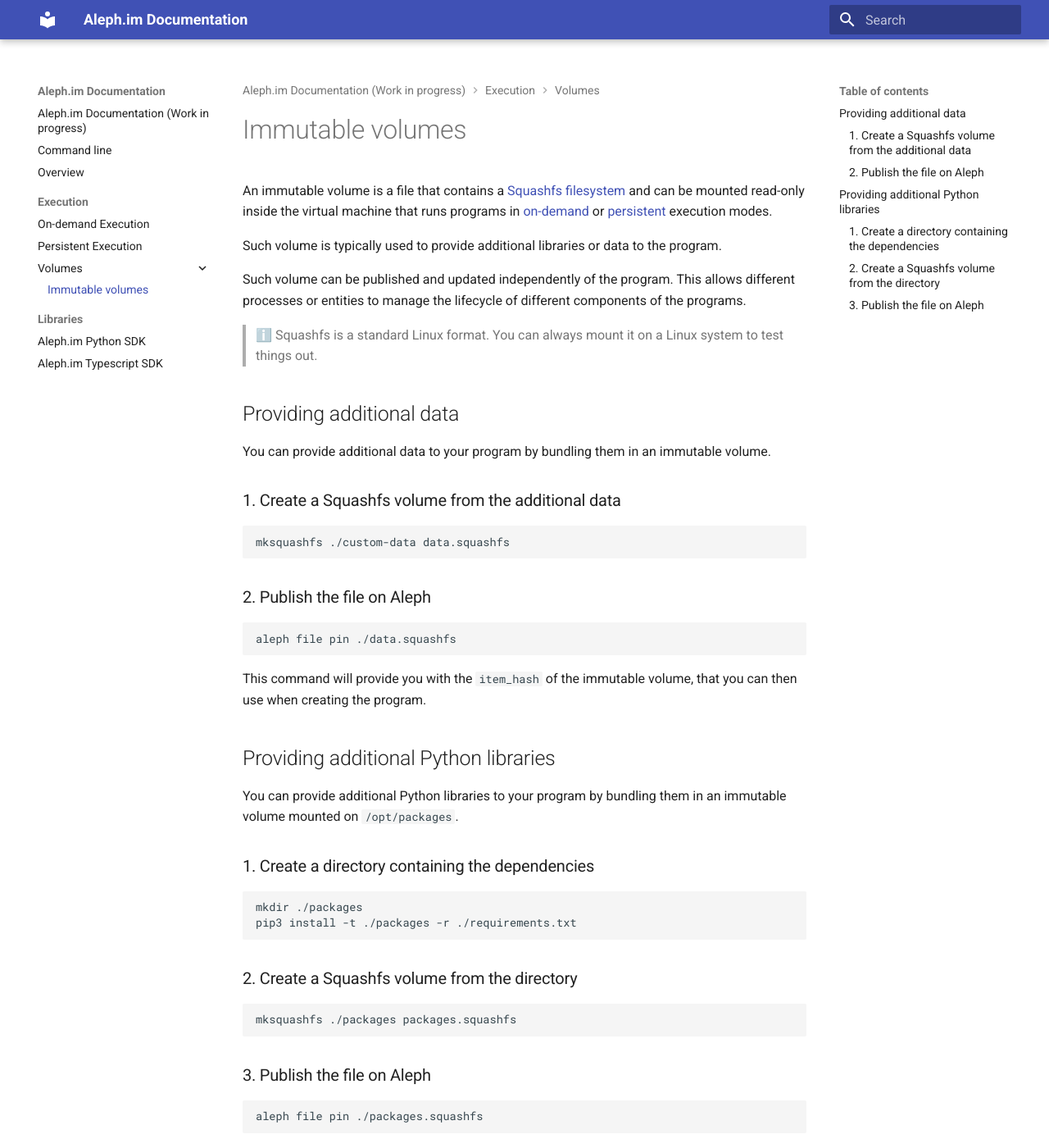
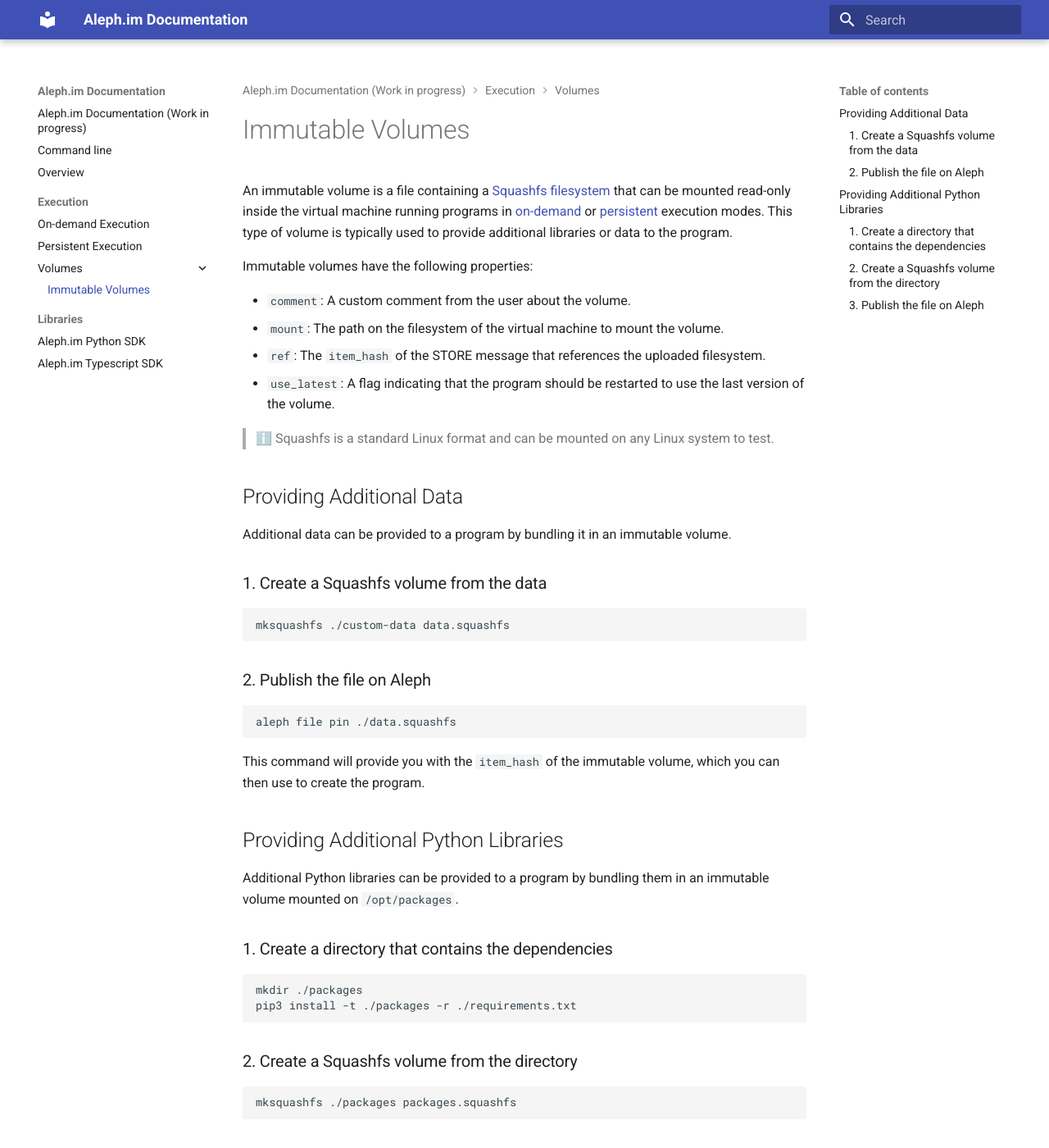
Before and after one commit to aleph-im/aleph-docs, an MkDocs documentation site: the page built from docs/execution/volumes/immutable.md, in a window 1280 px wide and 1400 px high. Shown: the whole window at 82% size. Built offline with MkDocs 1.6.1 and Material for MkDocs 9.7.7, drawn with Linux system fonts in a browser that asks for light colours; some of the changed text lies outside the part shown.

Commit message:
Doc: Add immutable properties and improve text

````diff
--- a/docs/execution/volumes/immutable.md
+++ b/docs/execution/volumes/immutable.md
@@ -1,19 +1,24 @@
-# Immutable volumes
+# Immutable Volumes
 
-An immutable volume is a file that contains a [Squashfs filesystem](https://www.kernel.org/doc/html/latest/filesystems/squashfs.html) and can be mounted read-only inside the virtual machine that runs programs in [on-demand](../on_demand.md) or [persistent](../persistent.md) execution modes.
+An immutable volume is a file containing
+a [Squashfs filesystem](https://www.kernel.org/doc/html/latest/filesystems/squashfs.html) that can be mounted read-only
+inside the virtual machine running programs in [on-demand](../on_demand.md) or [persistent](../persistent.md) execution
+modes. This type of volume is typically used to provide additional libraries or data to the program.
 
-Such volume is typically used to provide additional libraries or data to the program.
+Immutable volumes have the following properties:
 
-Such volume can be published and updated independently of the program. This allows different processes or entities
-to manage the lifecycle of different components of the programs.
+- `comment`: A custom comment from the user about the volume.
+- `mount`: The path on the filesystem of the virtual machine to mount the volume.
+- `ref`: The `item_hash` of the STORE message that references the uploaded filesystem.
+- `use_latest`: A flag indicating that the program should be restarted to use the last version of the volume.
 
-> ℹ️ Squashfs is a standard Linux format. You can always mount it on a Linux system to test things out.
+> ℹ️ Squashfs is a standard Linux format and can be mounted on any Linux system to test.
 
-## Providing additional data
+## Providing Additional Data
 
-You can provide additional data to your program by bundling them in an immutable volume.
+Additional data can be provided to a program by bundling it in an immutable volume.
 
-### 1. Create a Squashfs volume from the additional data
+### 1. Create a Squashfs volume from the data
 
 ```shell
 mksquashfs ./custom-data data.squashfs
@@ -25,14 +30,15 @@
 aleph file pin ./data.squashfs
 ```
 
-This command will provide you with the `item_hash` of the immutable volume,
-that you can then use when creating the program.
+This command will provide you with the `item_hash` of the immutable volume, which you can then use to create the
+program.
 
-## Providing additional Python libraries
+## Providing Additional Python Libraries
 
-You can provide additional Python libraries to your program by bundling them in an immutable volume mounted on `/opt/packages`.
+Additional Python libraries can be provided to a program by bundling them in an immutable volume mounted
+on `/opt/packages`.
 
-### 1. Create a directory containing the dependencies
+### 1. Create a directory that contains the dependencies
 
 ```shell
 mkdir ./packages
@@ -51,7 +57,5 @@
 aleph file pin ./packages.squashfs
 ```
 
-This command will provide you with the `item_hash` of the immutable volume,
-that you can then use when creating the program.
-
-[//]: # (## Providing additional Node libraries)
+This command will provide you with the `item_hash` of the immutable volume, which you can then use to create the
+program.
````
